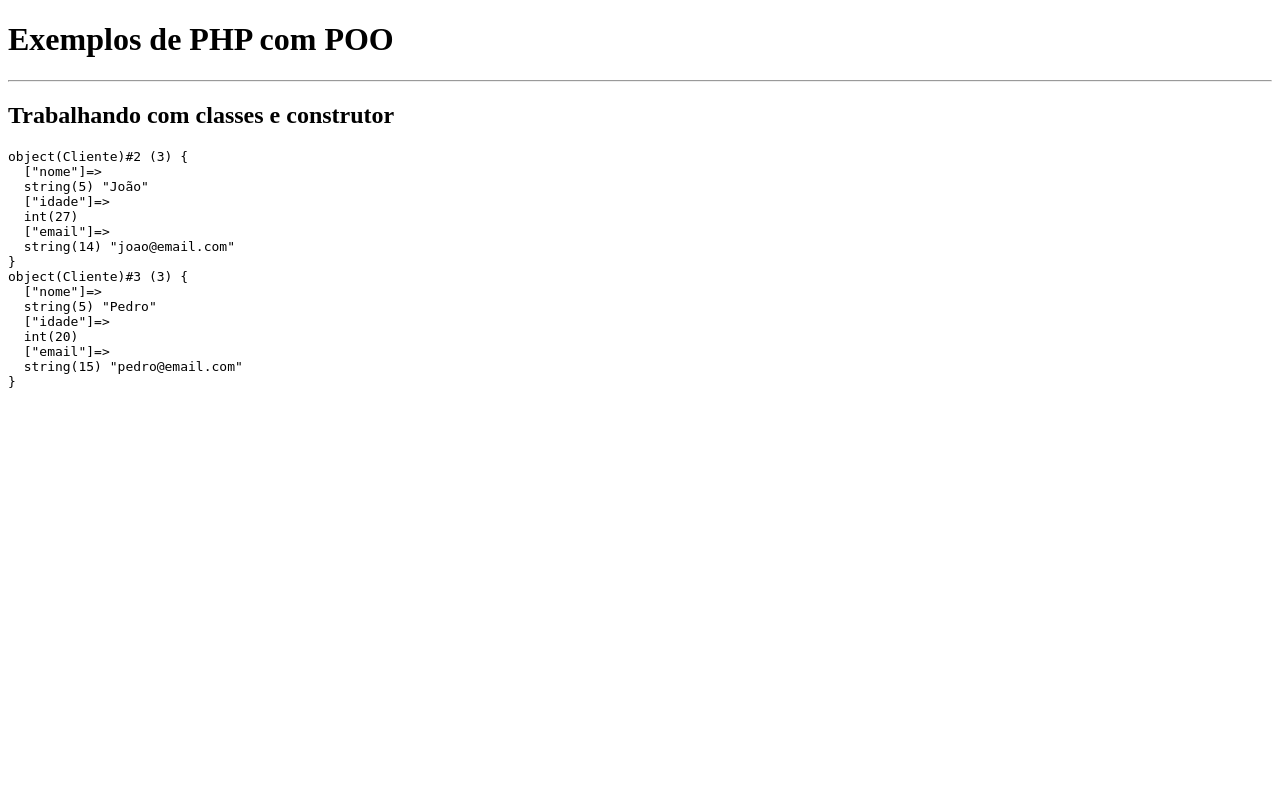
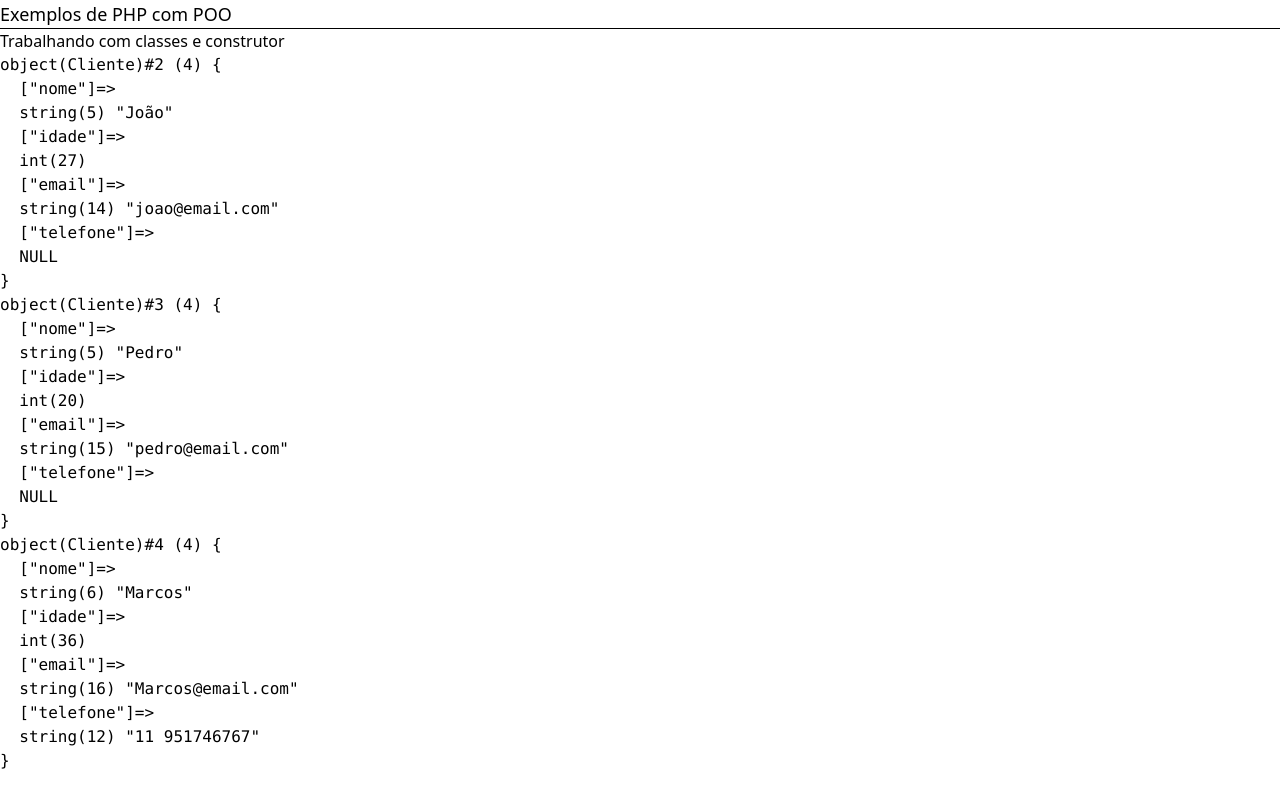
Before and after one commit to Victorjbs97/poo-exemplos, a PHP site: page / in a window 1280 px wide. Run offline with PHP 8.4, Linux system fonts and the light colour scheme.

Commit message:
__construct opcional

```diff
--- a/index.php
+++ b/index.php
@@ -3,6 +3,7 @@
 
     $clienteA = new Cliente("João",27,"joao@email.com");
     $clienteB = new Cliente("Pedro",20,"pedro@email.com");
+    $clienteC = new Cliente("Marcos",36,"Marcos@email.com","11 951746767");
 
 ?>
 <!DOCTYPE html>
@@ -10,13 +11,14 @@
 <head>
     <meta charset="UTF-8">
     <meta name="viewport" content="width=device-width, initial-scale=1.0">
+    <script src="https://cdn.jsdelivr.net/npm/@tailwindcss/browser@4"></script>
     <title>Exemplos</title>
 </head>
-<body>
-    <h1>Exemplos de PHP com POO</h1>
+<body class="">
+    <h1 class="text-lg ...">Exemplos de PHP com POO</h1>
     <hr>
     <h2>Trabalhando com classes e construtor</h2>
 
-    <pre><?=var_dump($clienteA,$clienteB)?></pre>
+    <pre><?=var_dump($clienteA,$clienteB,$clienteC)?></pre>
 </body>
 </html>
--- a/src/Cliente.php
+++ b/src/Cliente.php
@@ -3,12 +3,17 @@
         public string $nome;
         public int $idade;
         public string $email;
+
+
+        //Telefone é opcional, se não informado o valor é null.
+        public ?string $telefone; // ? indica que o atributo pode ser null
         /* Método construtur: responsavel por construir um objeto COM seus dados no mommento da criação */
-
-        public function __construct(string $valorDoNome, int $valorDaIdade, string $valorDoEmail ){
+                                                                                                    //pode ser nulo.
+        public function __construct(string $valorDoNome, int $valorDaIdade, string $valorDoEmail, ?string $valorDoTelefone = null){
             $this->nome = $valorDoNome;
             $this->idade = $valorDaIdade;
             $this->email = $valorDoEmail;
+            $this->telefone = $valorDoTelefone;
         }
     }
 ?>
```
